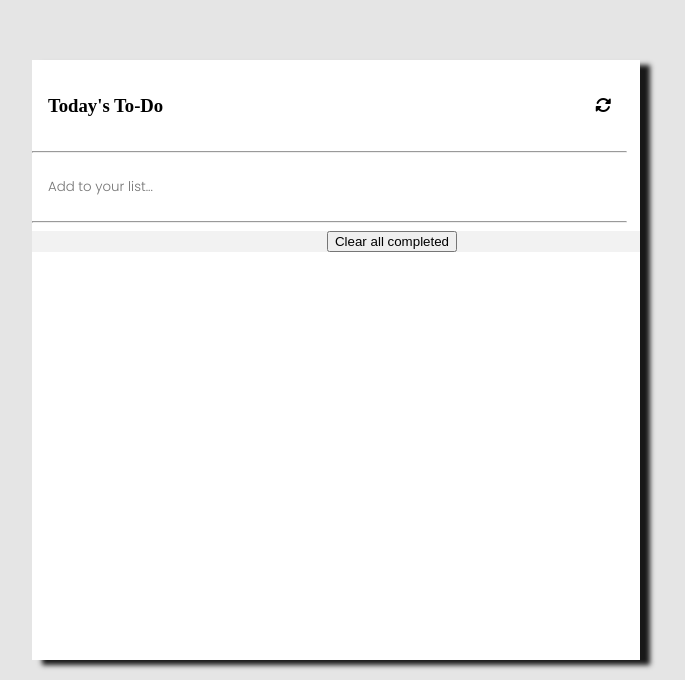
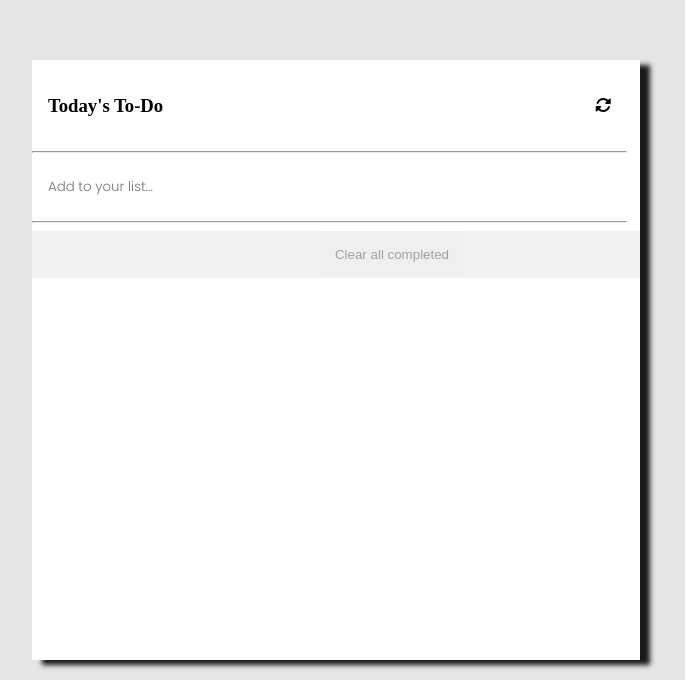
Before and after one commit to NahnahAJ/To-Do-List, a website built with webpack: page src/index.html in a window 1280 px wide. Shown: the part 120-800 px from the top of the page, without its empty margins (280-965 px from the left). Built offline with nearby package versions, Linux system fonts and the light colour scheme; some icons are missing.

Commit message:
Modify styles.css file

```diff
--- a/src/style.css
+++ b/src/style.css
@@ -32,7 +32,7 @@ section {
   background-color: #fff;
   z-index: 11;
   box-shadow: 10px 5px 5px rgb(24, 24, 24);
-  overflow: hidden;
+  overflow: scroll;
 }
 
 span {
@@ -67,6 +67,18 @@ span {
 p {
   color: rgba(128, 128, 128, 0.7);
   margin: 1rem;
+}
+
+.bottom button {
+  color: rgba(128, 128, 128, 0.7);
+  padding: 1rem;
+  border: none;
+}
+
+.bottom button:hover {
+  background-color: rgba(128, 128, 128, 0.2);
+  width: 100%;
+
 }
 
 .bottom {
@@ -118,3 +130,8 @@ p {
 .form input {
   font-family: 'Poppins', sans-serif;
 }
+
+  .completed {
+    color: rgba(20, 19, 19);
+    text-decoration: line-through;
+  }
```
